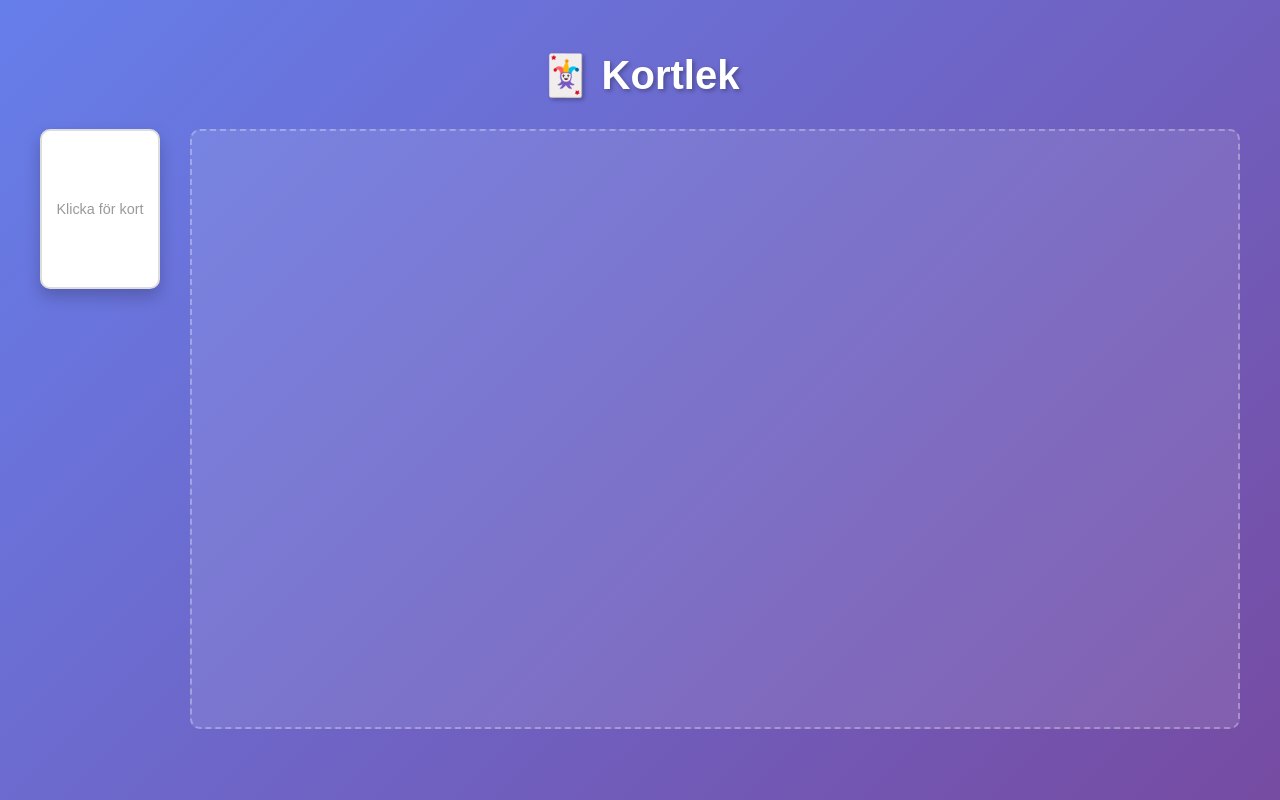
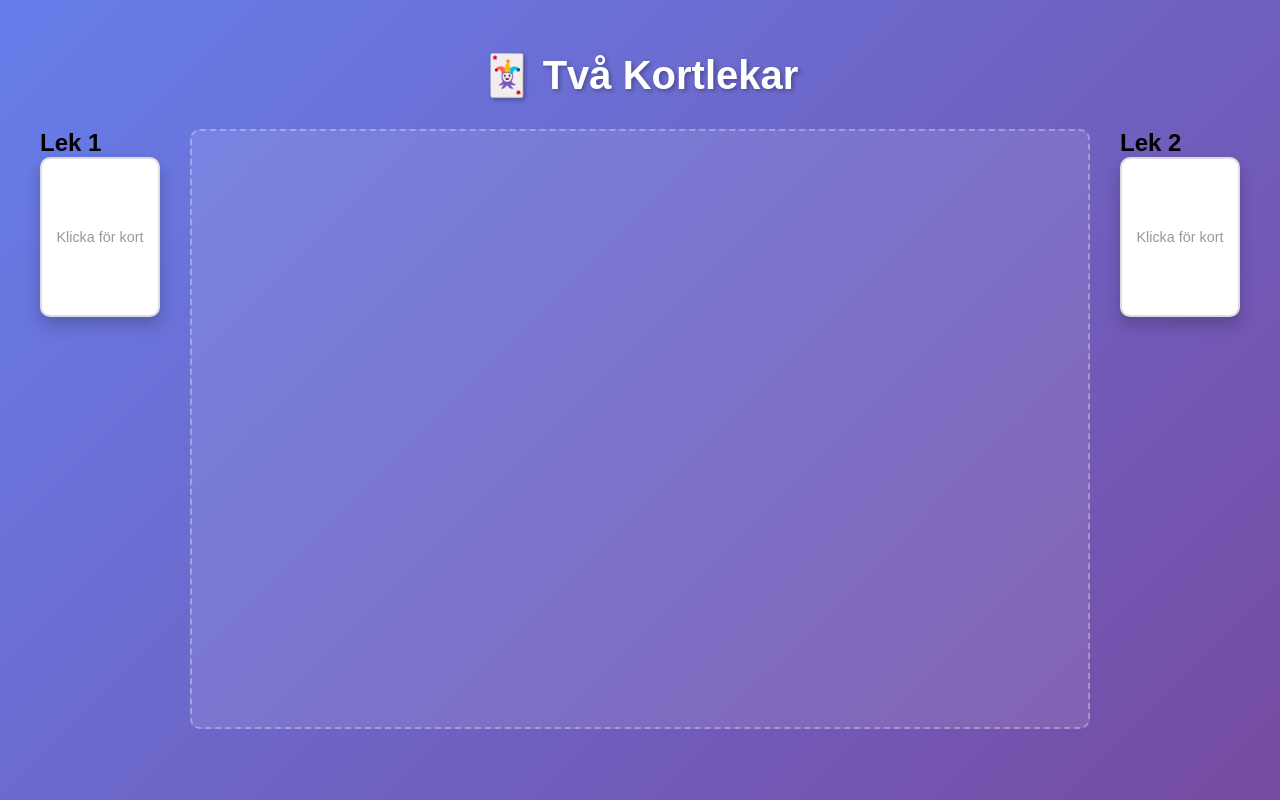
Before and after one commit to tankattack3000/Card-game-open, a plain HTML site: page index.html in a window 1280 px wide. Drawn offline with Linux system fonts and the light colour scheme.

Commit message:
Add two decks layout

```diff
--- a/index.html
+++ b/index.html
@@ -3,18 +3,29 @@
 <head>
     <meta charset="UTF-8">
     <meta name="viewport" content="width=device-width, initial-scale=1.0">
-    <title>Card Game</title>
+    <title>Card Game - Two Decks</title>
     <link rel="stylesheet" href="style.css">
 </head>
 <body>
     <div class="container">
-        <h1>🃏 Kortlek</h1>
+        <h1>🃏 Två Kortlekar</h1>
 
         <div class="game-area">
-            <div class="deck" id="deck">
-                <div class="card-placeholder">Klicka för kort</div>
+            <div class="deck-container">
+                <h2>Lek 1</h2>
+                <div class="deck" id="deck1">
+                    <div class="card-placeholder">Klicka för kort</div>
+                </div>
             </div>
+
             <div class="play-area" id="playArea"></div>
+
+            <div class="deck-container">
+                <h2>Lek 2</h2>
+                <div class="deck" id="deck2">
+                    <div class="card-placeholder">Klicka för kort</div>
+                </div>
+            </div>
         </div>
     </div>
 
```
